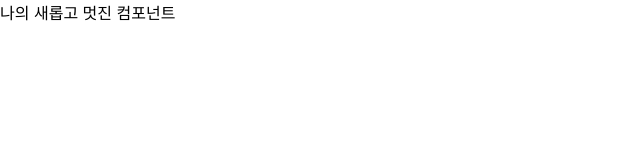
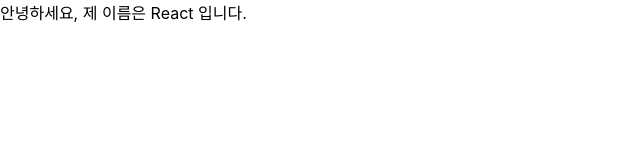
Before and after one commit to coddingbear/react-skills, a React (Create React App) app in the folder chapter03/hello-react/: page / in a window 1280 px wide. Shown: the top 160 px of the page, without its empty margins (0-640 px from the left). Built offline with nearby package versions, Linux system fonts and the light colour scheme.

Commit message:
3.2 props (컴포넌트 속성) 설정

```diff
--- a/chapter03/hello-react/src/App.js
+++ b/chapter03/hello-react/src/App.js
@@ -1,11 +1,11 @@
-// 3.1.3 모듈 불러오기(import)
+// 3.2.2 컴포넌트 사용할 때 props 값 설정
 import React, { Component } from 'react';
 import MyComponent from './MyComponent'; // MyComponent 파일 불러오기
 
 class App extends Component {
   render() {
     return (
-      <MyComponent/>
+      <MyComponent name="React"/>
     );
   }
 }
--- a/chapter03/hello-react/src/MyComponent.js
+++ b/chapter03/hello-react/src/MyComponent.js
@@ -1,11 +1,11 @@
-// 3.1.2 컴포넌트 초기 코드 작성
+// 3.2.1 JSX 내부에서 props 렌더링
 import React, {Component} from 'react';
 
 class MyComponent extends Component {
     render() {
         return (
             <div>
-                나의 새롭고 멋진 컴포넌트
+                안녕하세요, 제 이름은 {this.props.name} 입니다.
             </div>
         )
     }
```
